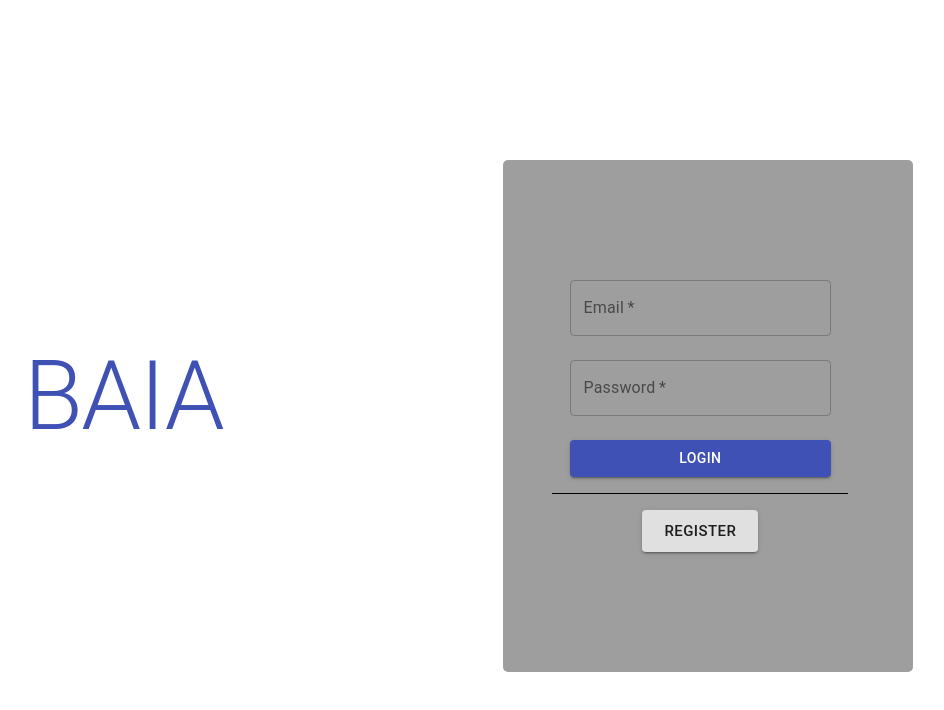
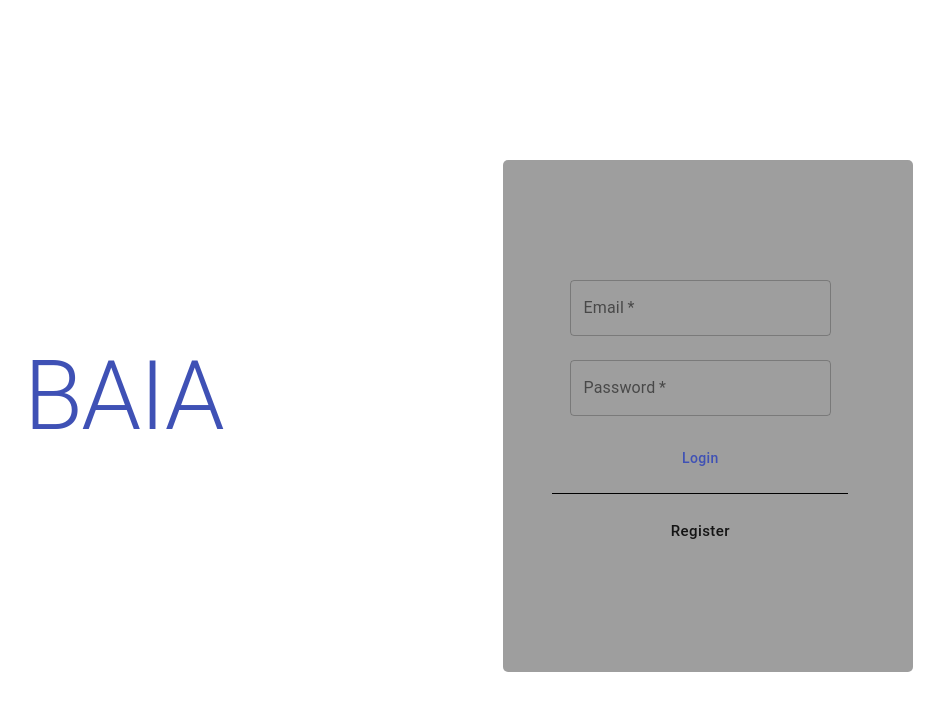
Before and after one commit to Maryam-21/BAIA, a React (Create React App) app: page / in a window 1280 px wide. Shown: the top 710 px of the page, without its empty margins (248-1192 px from the left). Built offline with nearby package versions, Linux system fonts and the light colour scheme.

Commit message:
Adding a parameter in button component

```diff
--- a/src/components/Btn.js
+++ b/src/components/Btn.js
@@ -1,9 +1,12 @@
 import React from 'react'
 import { Button } from '@material-ui/core'
 
-const Btn = ({color, text,size,onclick}) => {
+const Btn = ({color, text, size, variant,onclick}) => {
     return (
-        <Button variant = "contained" color={color} size={size} style={{width:'100%'}} onClick={onclick}>{text}</Button>
+        <Button variant = {variant} color={color} size={size}
+         style={{width:'100%', textTransform: 'none'}}
+         onClick={onclick}>{text}
+         </Button>
       )
 }
 
```
